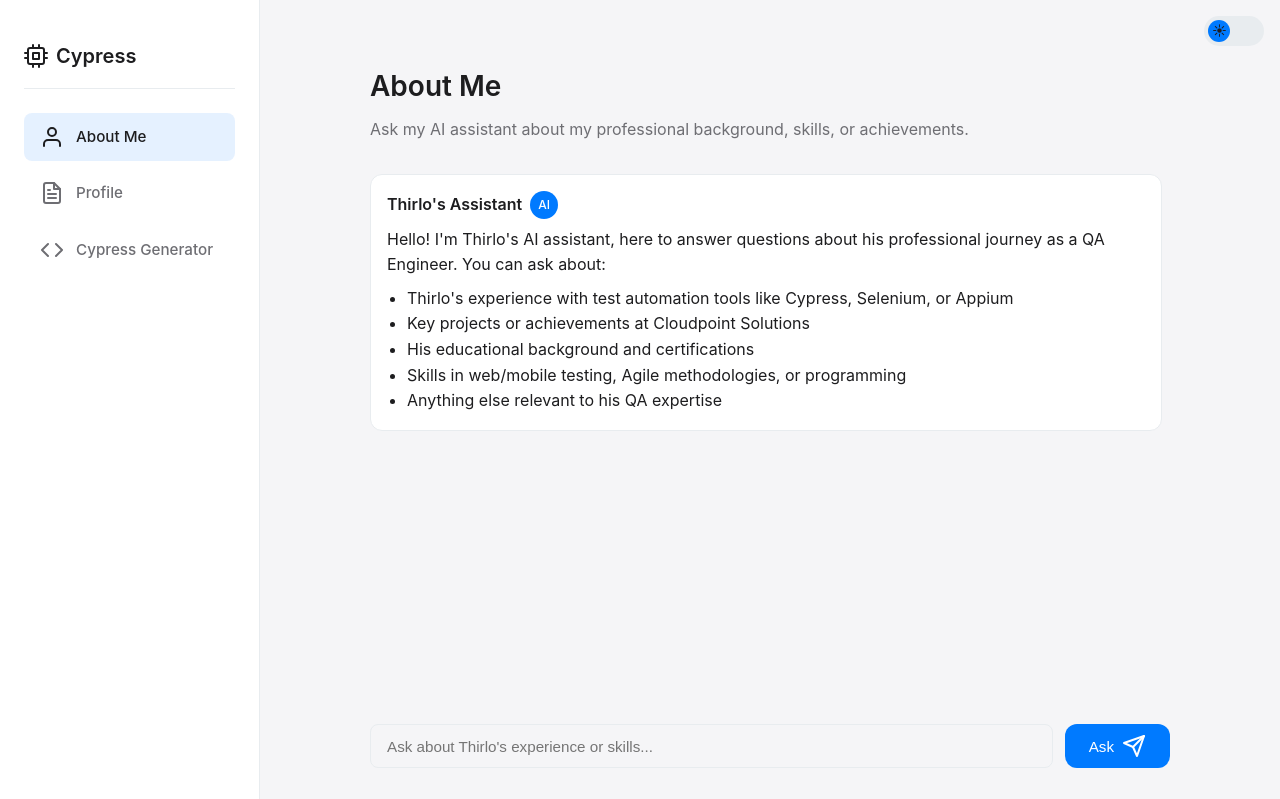
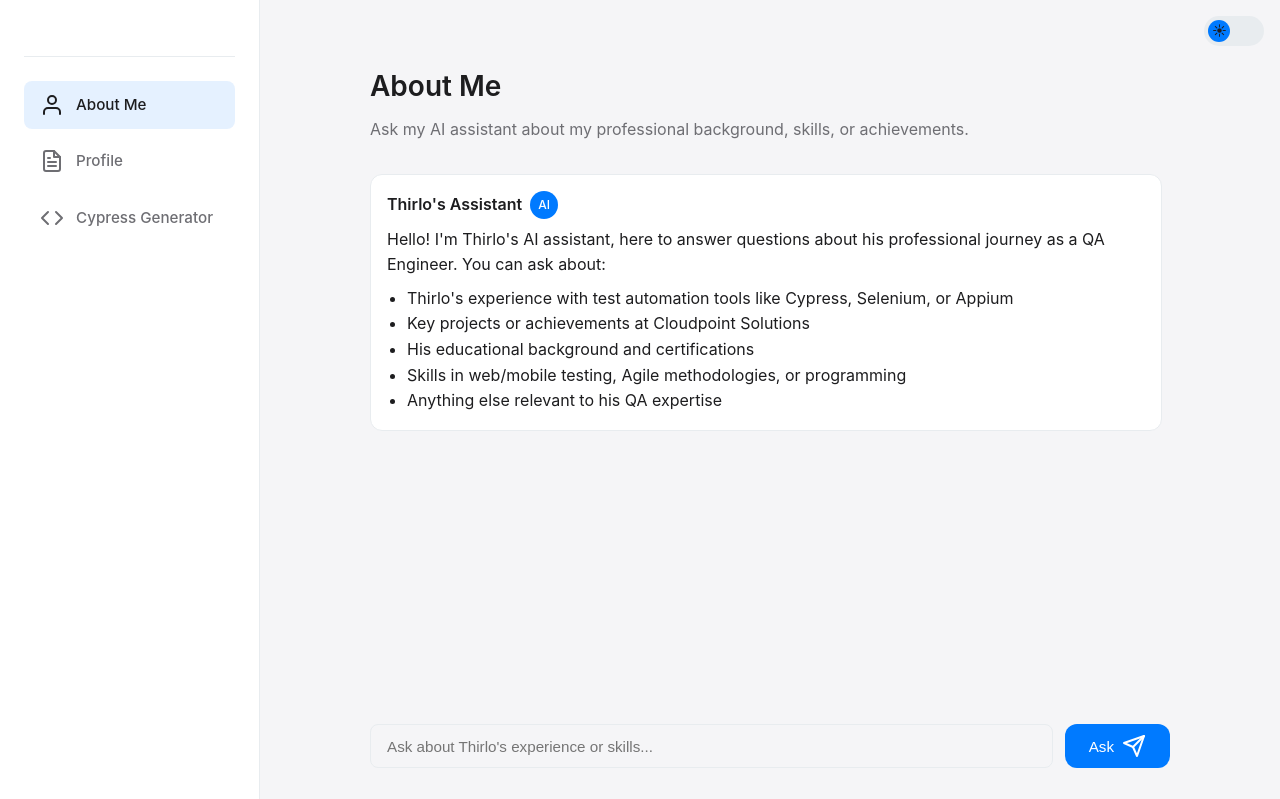
Before and after one commit to Thirlo401/QA-Testing-Tool, a Python web app: template templates/index.html in a window 1280 px wide. Shown: the top 799 px of the page. Run offline with Jinja, Linux system fonts and the light colour scheme; the template is opened without the code that fills it, so the values that code supplies are empty; some libraries are stand-ins or nearby versions.

Commit message:
Update index.html

```diff
--- a/templates/index.html
+++ b/templates/index.html
@@ -785,7 +785,6 @@
 
     <nav class="sidebar">
         <div class="sidebar-header">
-            <h1><i data-feather="cpu"></i>Cypress</h1>
         </div>
         <a href="#about-me" class="nav-link active"><i data-feather="user"></i>About Me</a>
         <a href="#profile" class="nav-link"><i data-feather="file-text"></i>Profile</a>
```
